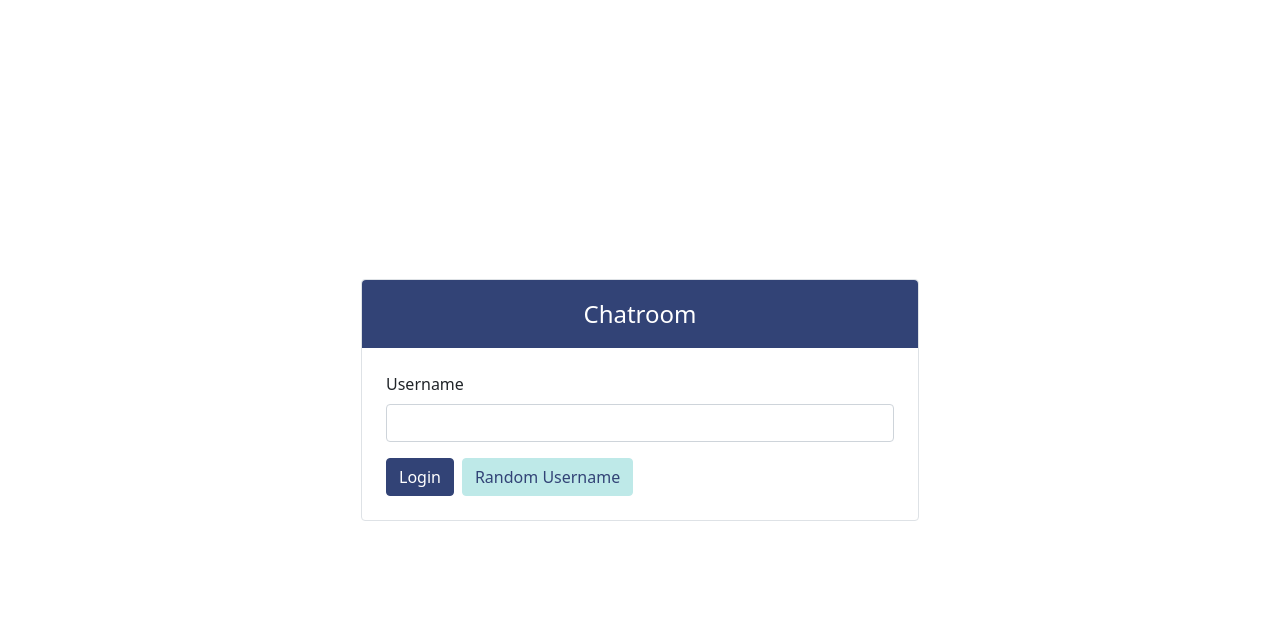
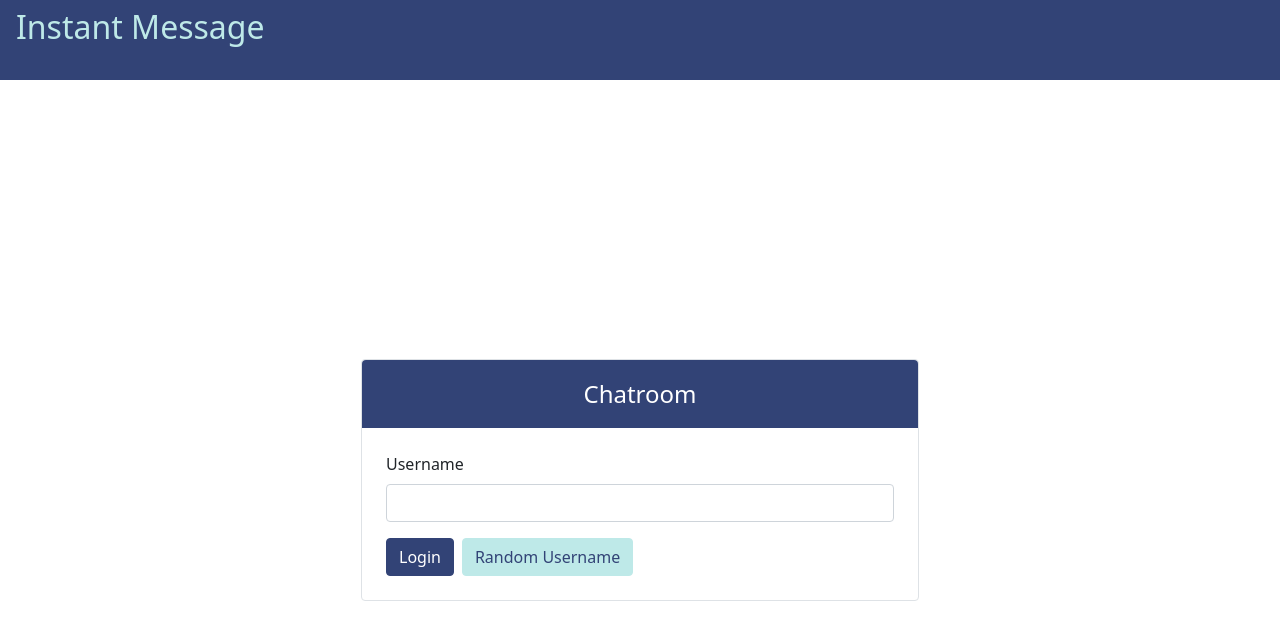
Before and after one commit to vivien-z/instant-msg-app, a React app in the folder client/: page / in a window 1280 px wide. Shown: the top 640 px of the page. Built offline with nearby package versions, Linux system fonts and the light colour scheme; no server answers.

Commit message:
Set basic Header style with username and log out btn

```diff
--- a/client/src/components/App.js
+++ b/client/src/components/App.js
@@ -35,6 +35,8 @@ export default function App() {
           myUsername={myUsername}
           isLoggedIn={isLoggedIn}
           setLogin={setIsLoggedIn}
+          setMyUsername={setMyUsername}
+          setMyId={setMyId}
         />
         <ChatroomsProvider myId={myId} myUsername={myUsername}>
           {isLoggedIn ? mainInterfacePage : loginPage}
--- a/client/src/components/Header.js
+++ b/client/src/components/Header.js
@@ -1,14 +1,22 @@
 import { Button } from 'react-bootstrap'
 
-export default function Header({ myId, myUsername, isLoggedIn, setLogin }) {
+export default function Header({ myId, myUsername, isLoggedIn, setLogin, setMyUsername,setMyId }) {
+
+  function logout() {
+    setLogin(false)
+    setMyUsername('')
+    setMyId('')
+  }
 
   return (
-    <div className="">
+    <div className="header py-2 px-3 d-flex justify-content-between">
+      <h2 className="">Instant Message</h2>
       {isLoggedIn ?
-        (<>
-          <h2>Header {myId} {myUsername}</h2>
-          <Button onClick={() => setLogin(false)} className="mt-2 me-2">Log Out</Button>
-         </>) : <></>
+        (<div className="d-flex align-items-center">
+            <p className="mb-0 me-2">Hi: {myUsername}</p>
+            <Button onClick={() => logout()}>Log Out</Button>
+          </div>) :
+        <></>
       }
     </div>
   )
--- a/client/src/styles/App.scss
+++ b/client/src/styles/App.scss
@@ -5,6 +5,31 @@ $primary: rgb(50, 67, 118);
 /*==== my colors ====*/
 $mint: rgb(190, 233, 232);
 $gray-l: rgb(247, 247, 255);
+
+/*==== background colors ====*/
+.bg-blue {
+  background-color:  $primary !important;
+}
+.bg-mint {
+  background-color: $mint;
+}
+.bg-gray-l {
+  background-color: $gray-l;
+}
+.bg-white {
+  background-color: white;
+}
+
+/*==== bootstrap header ====*/
+.header {
+  height: 10vh;
+  background-color: $primary !important;
+  color: $mint;
+  font-weight: bold;
+  p {
+    color: rgb(244, 241, 187);
+  }
+}
 
 /*==== bootstrap navTab ====*/
 .row {
@@ -54,17 +79,3 @@ hr {
   border: 1px solid $mint;
   color: $primary;
 }
-
-/*==== background colors ====*/
-.bg-blue {
-  background-color:  $primary !important;
-}
-.bg-mint {
-  background-color: $mint;
-}
-.bg-gray-l {
-  background-color: $gray-l;
-}
-.bg-white {
-  background-color: white;
-}
```
